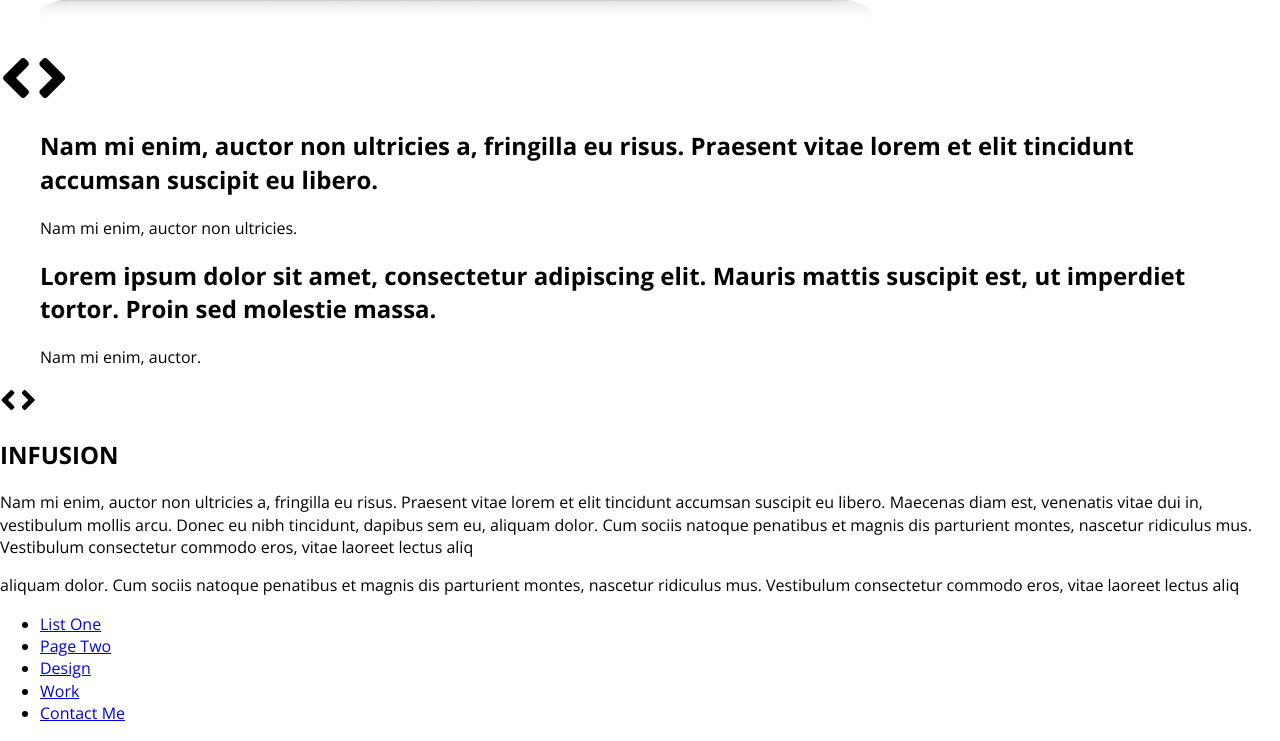
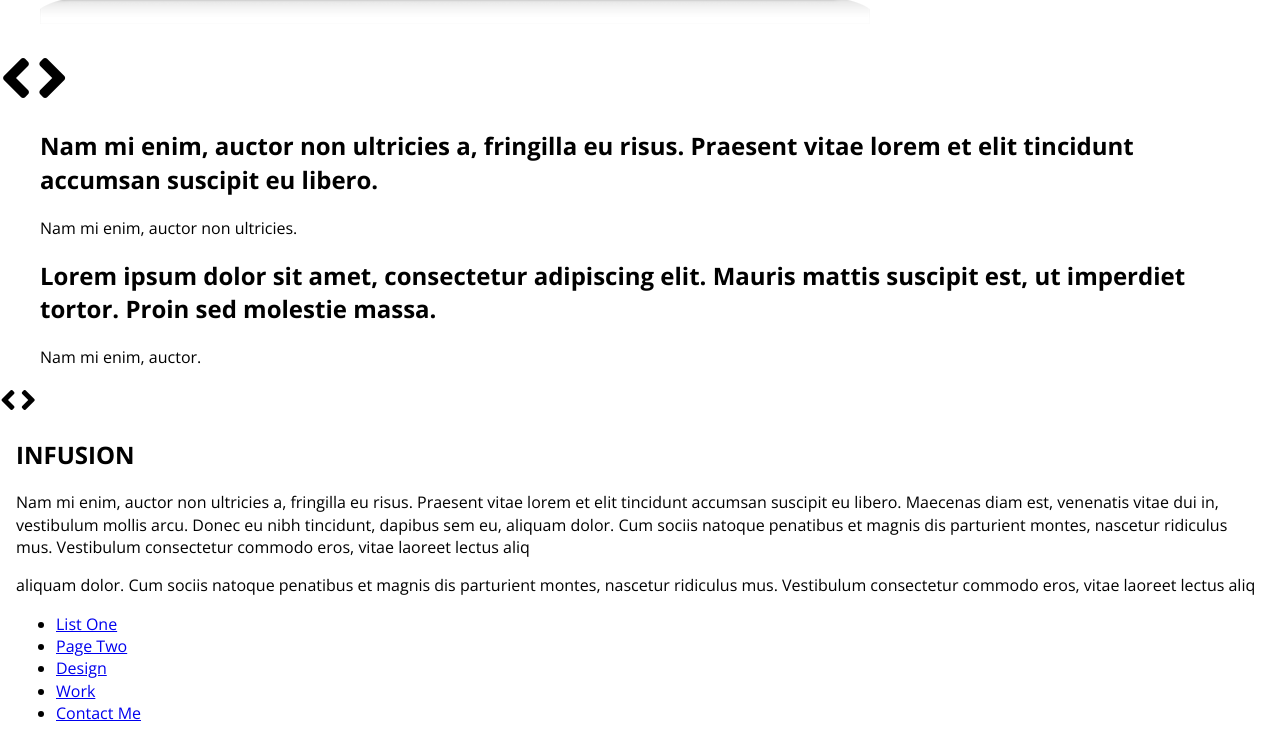
Before and after one commit to jrquadros/infusion, a plain HTML site: page index.html in a window 1280 px wide. Shown: the part 8881-9622 px from the top of the page. Drawn offline with nearby package versions, Linux system fonts and the light colour scheme.

Commit message:
footer structure

```diff
--- a/index.html
+++ b/index.html
@@ -186,20 +186,24 @@
 
         </section>
 
-        <footer>
+        <footer class="footer">
+          <div class="container">
+
+
           <h2>INFUSION</h2>
 
           <p>Nam mi enim, auctor non ultricies a, fringilla eu risus. Praesent vitae lorem et elit tincidunt accumsan suscipit eu libero. Maecenas diam est, venenatis vitae dui in, vestibulum mollis arcu. Donec eu nibh tincidunt, dapibus sem eu, aliquam dolor. Cum sociis natoque penatibus et magnis dis parturient montes, nascetur ridiculus mus. Vestibulum consectetur commodo eros, vitae laoreet lectus aliq</p>
 
           <p>aliquam dolor. Cum sociis natoque penatibus et magnis dis parturient montes, nascetur ridiculus mus. Vestibulum consectetur commodo eros, vitae laoreet lectus aliq</p>
 
-          <ul>
+          <ul class="footer__links">
             <li><a href="#">List One</a></li>
             <li><a href="#">Page Two</a></li>
             <li><a href="#">Design</a></li>
             <li><a href="#">Work</a></li>
             <li><a href="#">Contact Me</a></li>
           </ul>
+        </div>
         </footer>
     </body>
 </html>
```
